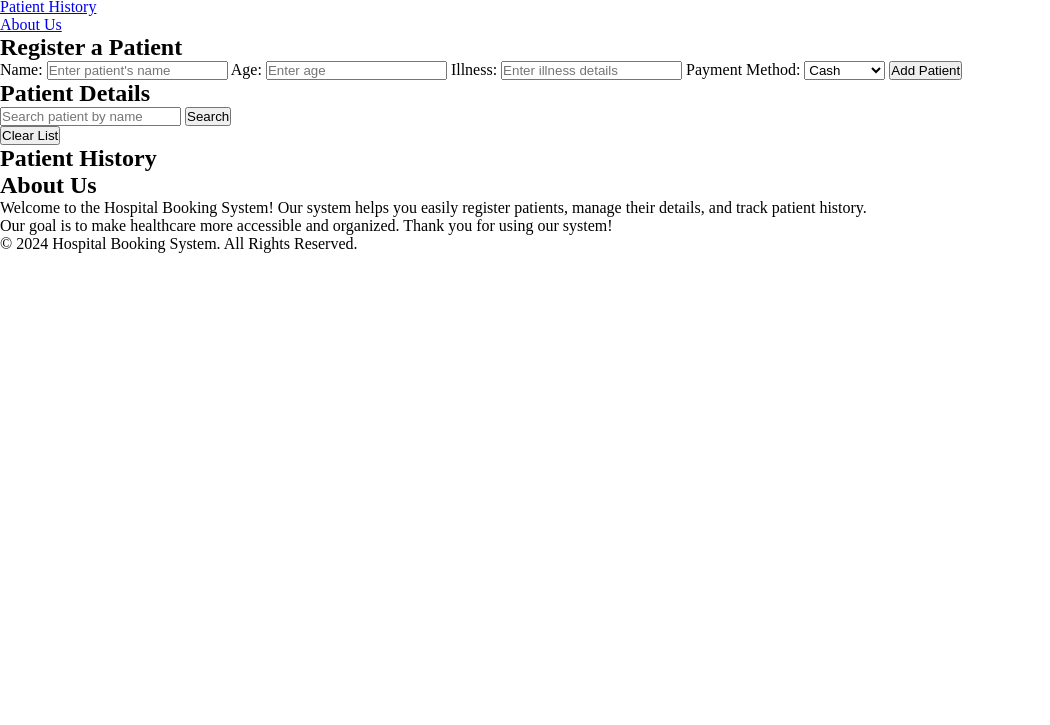
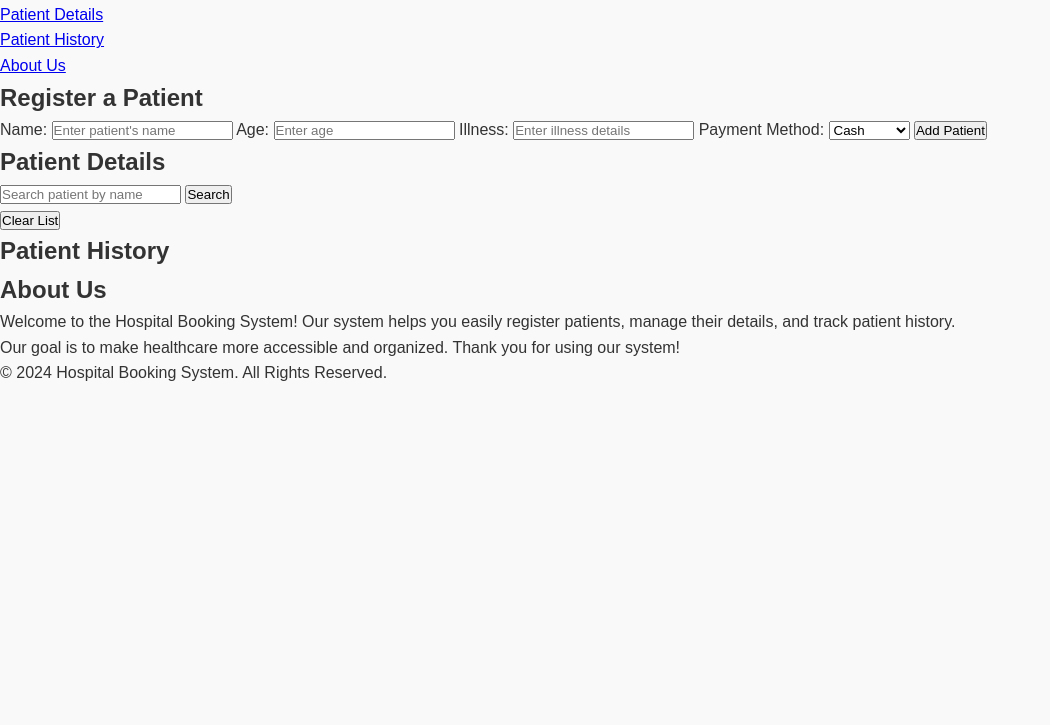
Before and after one commit to louis479/hospital-booking, a plain HTML site: page index.html in a window 1280 px wide. Shown: the part 75-800 px from the top of the page, without its empty margins (0-1050 px from the left). Drawn offline with Linux system fonts and the light colour scheme.

Commit message:
characterized body tag style.css

```diff
--- a/style.css
+++ b/style.css
@@ -4,3 +4,13 @@
     padding: 0;
     box-sizing: border-box;
 }
+
+/* Body and Main Layout */
+body {
+    font-family: Arial, sans-serif;
+    background-color: #f9f9f9;
+    color: #333;
+    line-height: 1.6;
+    padding: 0;
+    margin: 0;
+}
```
